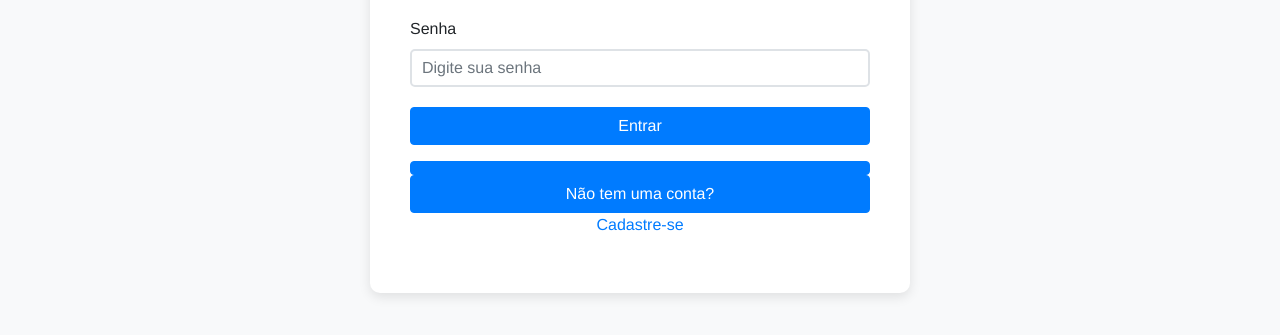
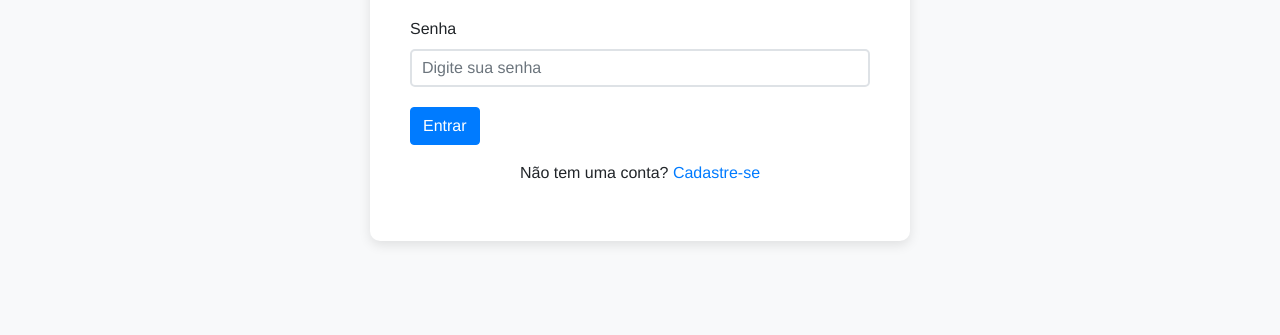
Before and after one commit to amorim-exe/school, a plain HTML site: page login.html in a window 1280 px wide. Shown: the part 259-594 px from the top of the page. Drawn offline with nearby package versions, Linux system fonts and the light colour scheme.

Commit message:
update login page

```diff
--- a/login.html
+++ b/login.html
@@ -38,6 +38,7 @@
             </div>
         </div>
     </nav>
+
     <section class="login-section">
         <div class="container">
             <div class="row justify-content-center">
@@ -53,7 +54,7 @@
                                 <label for="password">Senha</label>
                                 <input type="password" class="form-control" id="password" placeholder="Digite sua senha" required>
                             </div>
-                            <a type="submit" href="pay.html" class="btn btn-primary btn-block">Entrar</button>
+                            <a href="pay.html" class="btn btn-primary">Entrar</a>
                         </form>
                         <div class="text-center mt-3">
                             <p>Não tem uma conta? <a href="register.html">Cadastre-se</a></p>
```
